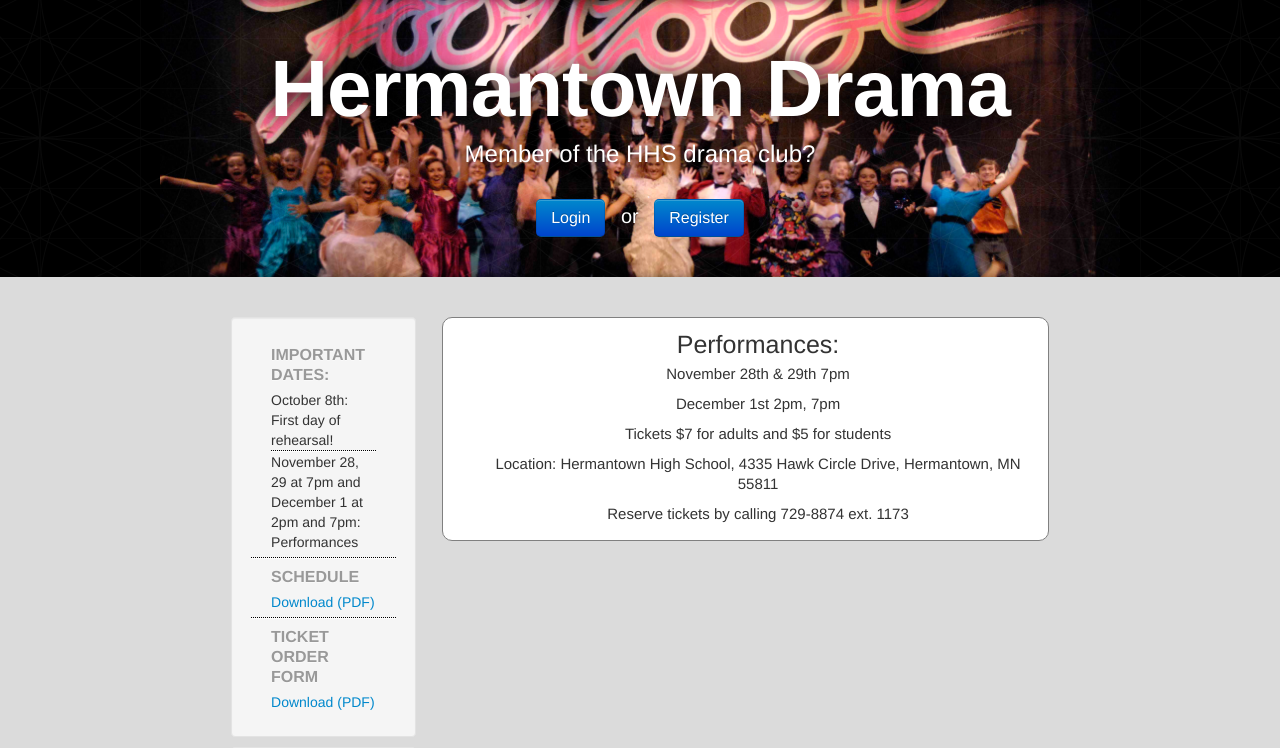
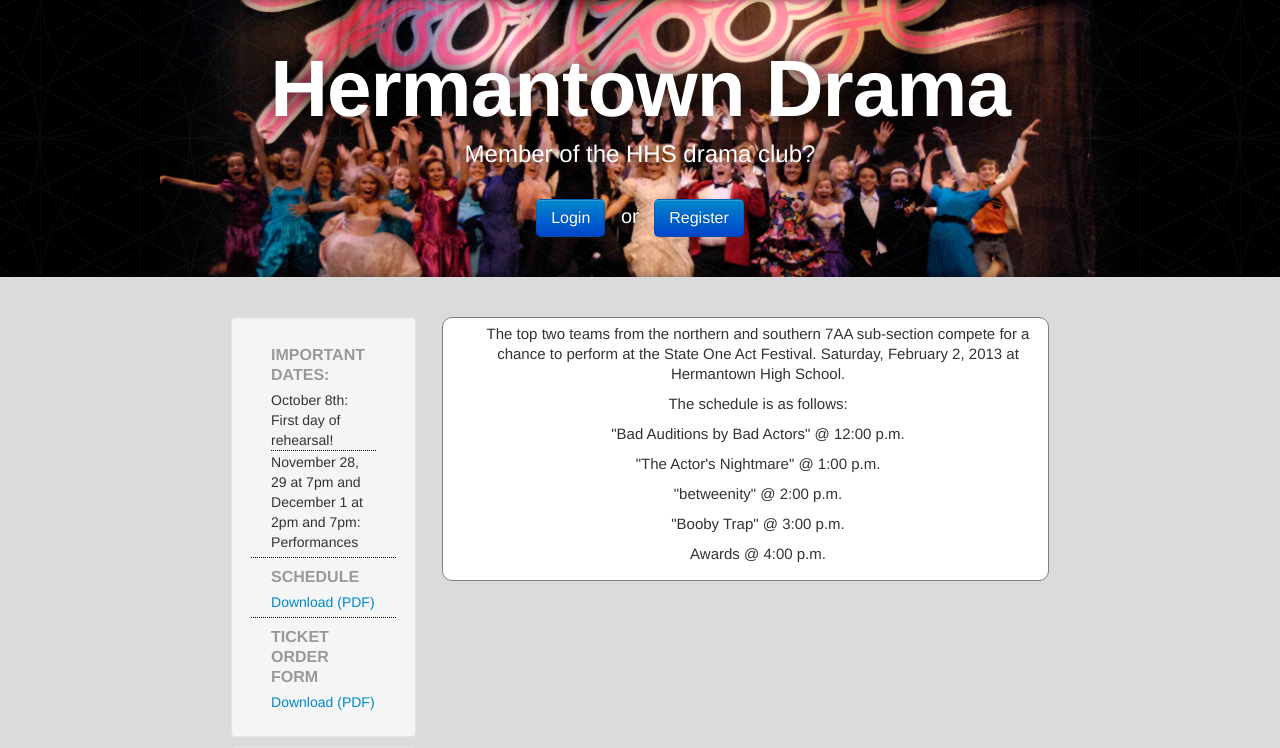
Before and after one commit to mjcuva/Hermantown-Drama, a Python web app: template templates/base.html in a window 1280 px wide. Shown: the part 41-789 px from the top of the page. Run offline with Jinja, Linux system fonts and the light colour scheme; the template is opened without the code that fills it, so the values that code supplies are empty; some libraries are stand-ins or nearby versions.

Commit message:
Changed Homepage Text

```diff
--- a/templates/base.html
+++ b/templates/base.html
@@ -91,13 +91,15 @@
 						{% else %}
 							<div id='information'>
 								<ul>
-									<li id='title'>Performances:</li>
-									<li>November 28th & 29th 7pm</li>
-									<li>December 1st 2pm, 7pm</li>
-									<li>Tickets $7 for adults and $5 for students</li>
-									<li>Location: Hermantown High School, 4335 Hawk Circle Drive, Hermantown, MN 55811</li>
-									<li>Reserve tickets by calling 729-8874 ext. 1173</li>
+									<li>The top two teams from the northern and southern 7AA sub-section compete for a chance to perform at the State One Act Festival. Saturday, February 2, 2013 at Hermantown High School.</li>
+									<li>The schedule is as follows:</li>
+									<li>"Bad Auditions by Bad Actors" @ 12:00 p.m.</li>
+									<li>"The Actor's Nightmare" @ 1:00 p.m.</li>
+									<li>"betweenity" @ 2:00 p.m.</li>
+									<li>"Booby Trap" @ 3:00 p.m.</li>
+									<li>Awards @ 4:00 p.m.</li>
 								</ul>
+							</div>
 						{% endif %}
 					</div>
 				</div>
```
